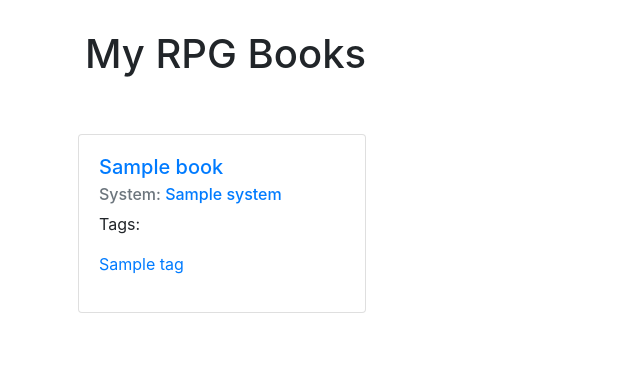
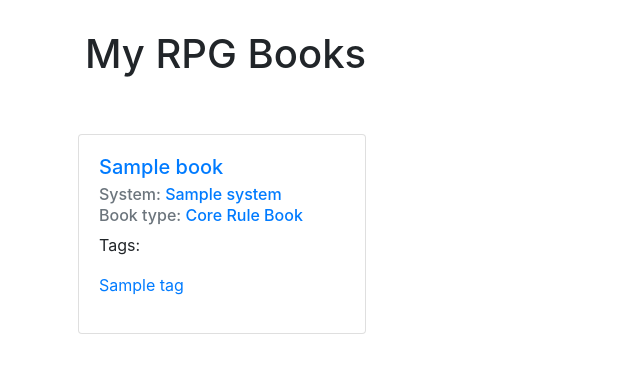
Before and after one commit to philippe-lemaire/rpgbooks.legendesdelatable.fr, a Django app: page / in a window 1280 px wide. Shown: the part 56-429 px from the top of the page, without its empty margins (0-640 px from the left). Run offline with Django 4.2, Linux system fonts and the light colour scheme; tables that the repository leaves empty hold one stand-in row (values such as "Sample post"); some libraries are stand-ins or nearby versions.

Commit message:
new links for view filtered by booktype

```diff
--- a/books/templates/books/book_list.html
+++ b/books/templates/books/book_list.html
@@ -15,6 +15,9 @@
       <h6 class="card-subtitle mb-2 text-muted">System:
         <a href="{% url 'books:books_by_system' book.system.slug %}">{{book.system}}</a>
       </h6>
+      <h6 class="card-subtitle mb-2 text-muted">Book type:
+        <a href="{% url 'books:books_by_book_type' book.book_type %}">{{book.display_book_type}}</a>
+      </h6>
       <p class="card-text">Tags:
       <ul class="list-inline">
         {% for tag in book.tags.all %}
--- a/books/urls.py
+++ b/books/urls.py
@@ -4,7 +4,8 @@ from . import views
 app_name = "books"
 
 urlpatterns = [
-    path("", views.BooksIndexView.as_view(), name="index"),
+    # path("", views.BooksIndexView.as_view(), name="index"),
+    path("", views.book_list_view, name="index"),
     path("book/<slug:slug>", views.book_detail_view, name="book_detail"),
     path("systems/", views.SystemsListView.as_view(), name="systems_list"),
     path("systems/<slug:slug>", views.books_by_system_view, name="books_by_system"),
--- a/books/views.py
+++ b/books/views.py
@@ -13,15 +13,29 @@ from .models import Book, System, Tag
 # Create your views here.
 
 
+def fix_choice_display(qs):
+    for book in qs:
+        book.display_book_type = book.get_book_type_display()
+
+
 class BooksIndexView(ListView):
     context_object_name = "books"
     model = Book
     paginate_by = 10
 
 
+def book_list_view(request):
+    books = Book.objects.all()
+    fix_choice_display(books)
+    template_name = "books/book_list.html"
+    context = {"books": books}
+    return render(request, template_name, context)
+
+
 def books_by_system_view(request, slug):
     system = System.objects.filter(slug=slug)[0]
     queryset = Book.objects.filter(system=system)
+    fix_choice_display(queryset)
     template_name = "books/book_list.html"
     context = {"books": queryset, "filtered_by": f"System: {system}"}
     return render(request, template_name, context)
@@ -29,6 +43,7 @@ def books_by_system_view(request, slug):
 
 def books_by_book_type_view(request, book_type):
     queryset = Book.objects.filter(book_type=book_type)
+    fix_choice_display(queryset)
     template_name = "books/book_list.html"
     context = {
         "books": queryset,
@@ -41,6 +56,7 @@ def books_by_tag_view(request, slug):
     tag = Tag.objects.filter(slug=slug)[0]
     slug = tag.slug
     queryset = Book.objects.filter(tags__slug=slug)
+    fix_choice_display(queryset)
     template_name = "books/book_list.html"
     context = {"books": queryset, "filtered_by": f"Tag: {tag}"}
     return render(request, template_name, context)
```
